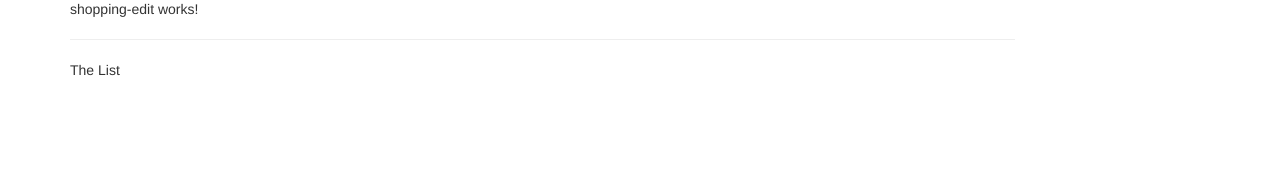
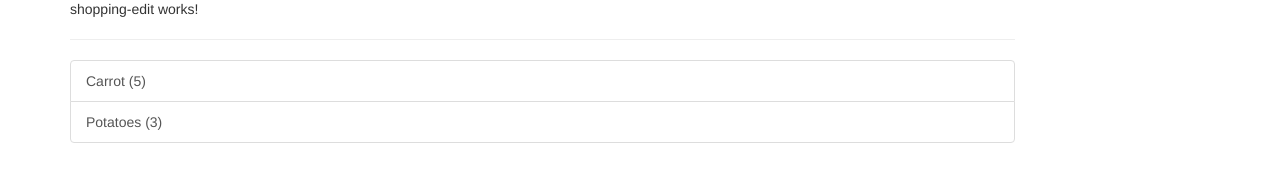
Before and after one commit to jerrySTK/UdemyCourseProject, an Angular app: page / in a window 1280 px wide. Shown: the part 251-432 px from the top of the page. Built offline with nearby package versions, Linux system fonts and the light colour scheme.

Commit message:
Creating and outputting the shopping cart list

```diff
--- /dev/null
+++ b/src/app/models/ingredient.model.ts
@@ -0,0 +1,5 @@
+export class Ingredient{
+
+    constructor(public name: string,public amount: number){
+    }
+}
--- a/src/app/shopping-list/shopping-list.component.html
+++ b/src/app/shopping-list/shopping-list.component.html
@@ -2,6 +2,10 @@
   <div class="col-xs-10">
     <app-shopping-edit></app-shopping-edit>
     <hr>
-    <p>The List</p>
+    <ul class="list-group">
+      <a class="list-group-item" style="cursor: pointer" *ngFor="let ingredient of ingredients">
+        {{ingredient.name}} ({{ingredient.amount}})
+      </a>
+    </ul>
   </div>
 </div>
--- a/src/app/shopping-list/shopping-list.component.ts
+++ b/src/app/shopping-list/shopping-list.component.ts
@@ -1,4 +1,5 @@
 import { Component, OnInit } from '@angular/core';
+import { Ingredient } from '../models/ingredient.model';
 
 @Component({
   selector: 'app-shopping-list',
@@ -7,6 +8,8 @@
 })
 export class ShoppingListComponent implements OnInit {
 
+  ingredients:Array<Ingredient> = [ new Ingredient("Carrot",5),new Ingredient('Potatoes',3)];
+
   constructor() { }
 
   ngOnInit() {
```
